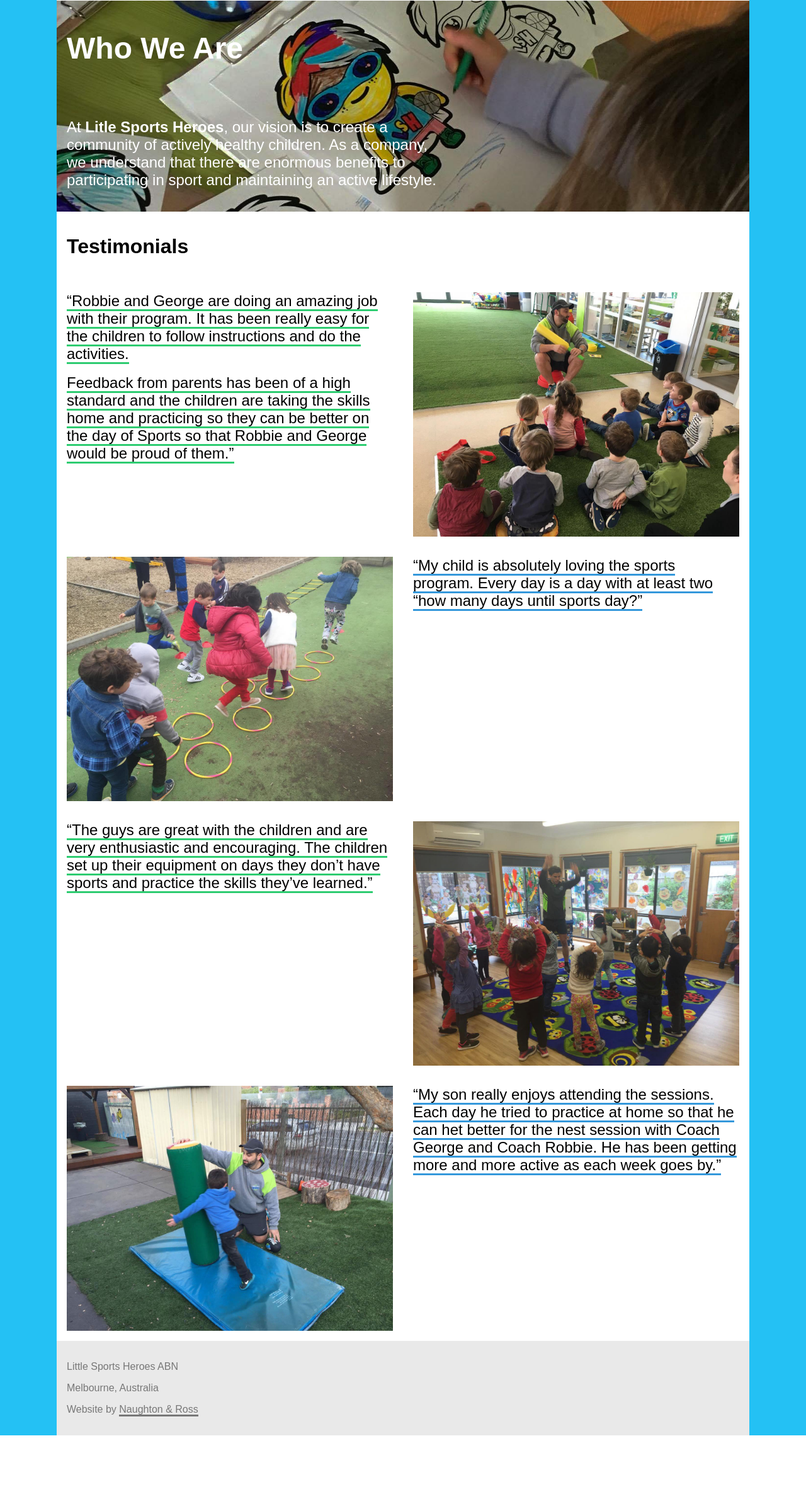
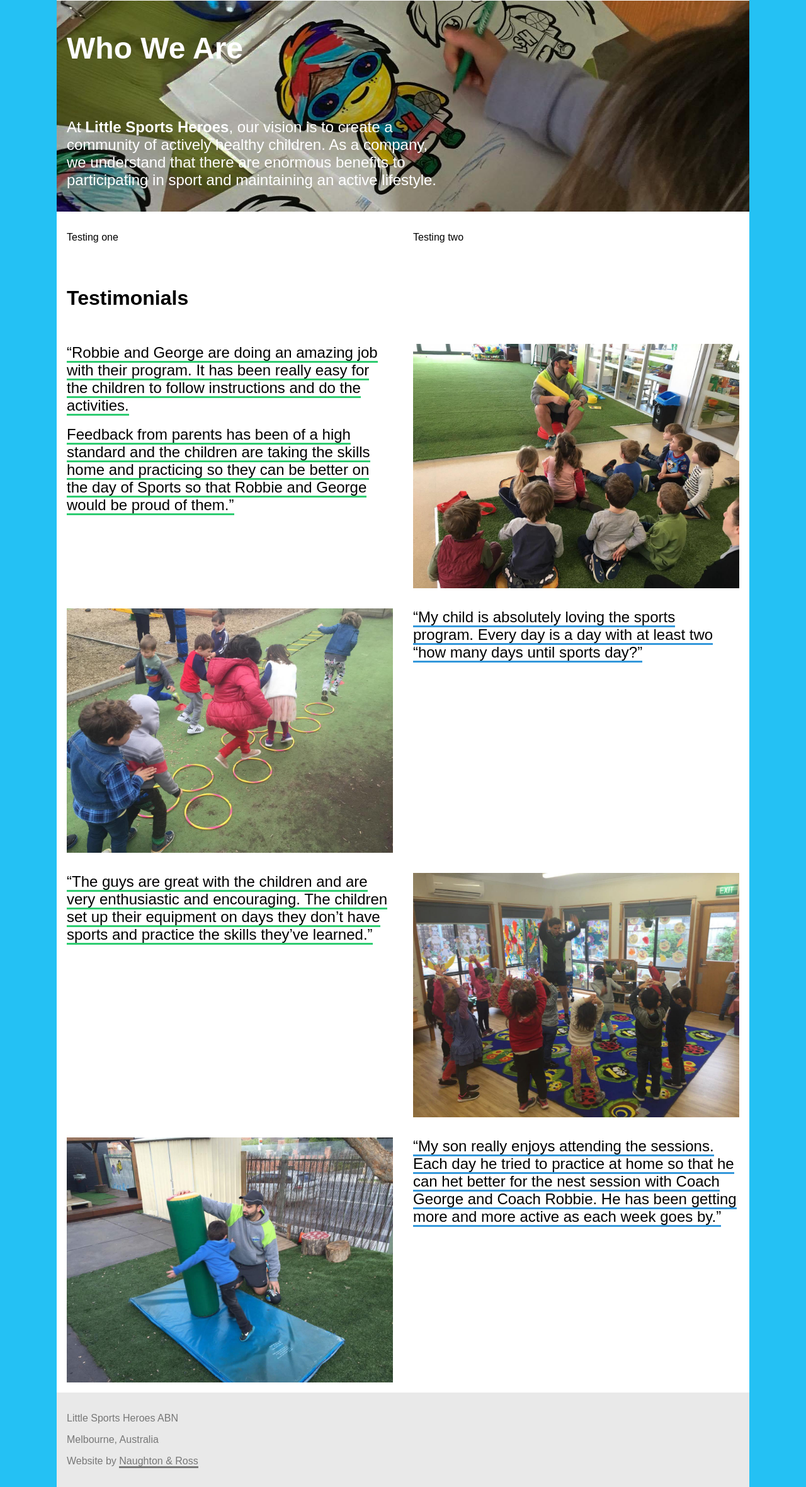
Before and after one commit to naughton-and-ross/little-sports-heroes, a PHP site: page /about in a window 1280 px wide. Shown: the part 165-2526 px from the top of the page at 63% size. Before the commit the page ends 2444 px from the top, so only its background shows below. Run offline with PHP 8.4, Linux system fonts and the light colour scheme; some libraries are stand-ins or nearby versions.

Commit message:
Testing info columns

```diff
--- a/about/index.php
+++ b/about/index.php
@@ -18,11 +18,21 @@
                 </div>
                 <div class="pure-u-1 pure-u-md-14-24 darken">
                     <div class="l-box">
-                        <h2>At <strong>Litle Sports Heroes</strong>, our vision is to create a community of actively healthy children. As a company, we understand that there are enormous benefits to participating in sport and maintaining an active lifestyle.</h2>
+                        <h2>At <strong>Little Sports Heroes</strong>, our vision is to create a community of actively healthy children. As a company, we understand that there are enormous benefits to participating in sport and maintaining an active lifestyle.</h2>
                     </div>
                 </div>
             </div>
             <div class="pure-g">
+            	<div class="pure-u-1 pure-u-md-1-2">
+                    <div class="l-box">
+                        <p>Testing one</p>
+                    </div>
+                </div>
+                <div class="pure-u-1 pure-u-md-1-2">
+                    <div class="l-box">
+                        <p>Testing two</p>
+                    </div>
+                </div>
                 <div class="pure-u-1">
                     <div class="l-box">
                         <h1>Testimonials</h1>
```
